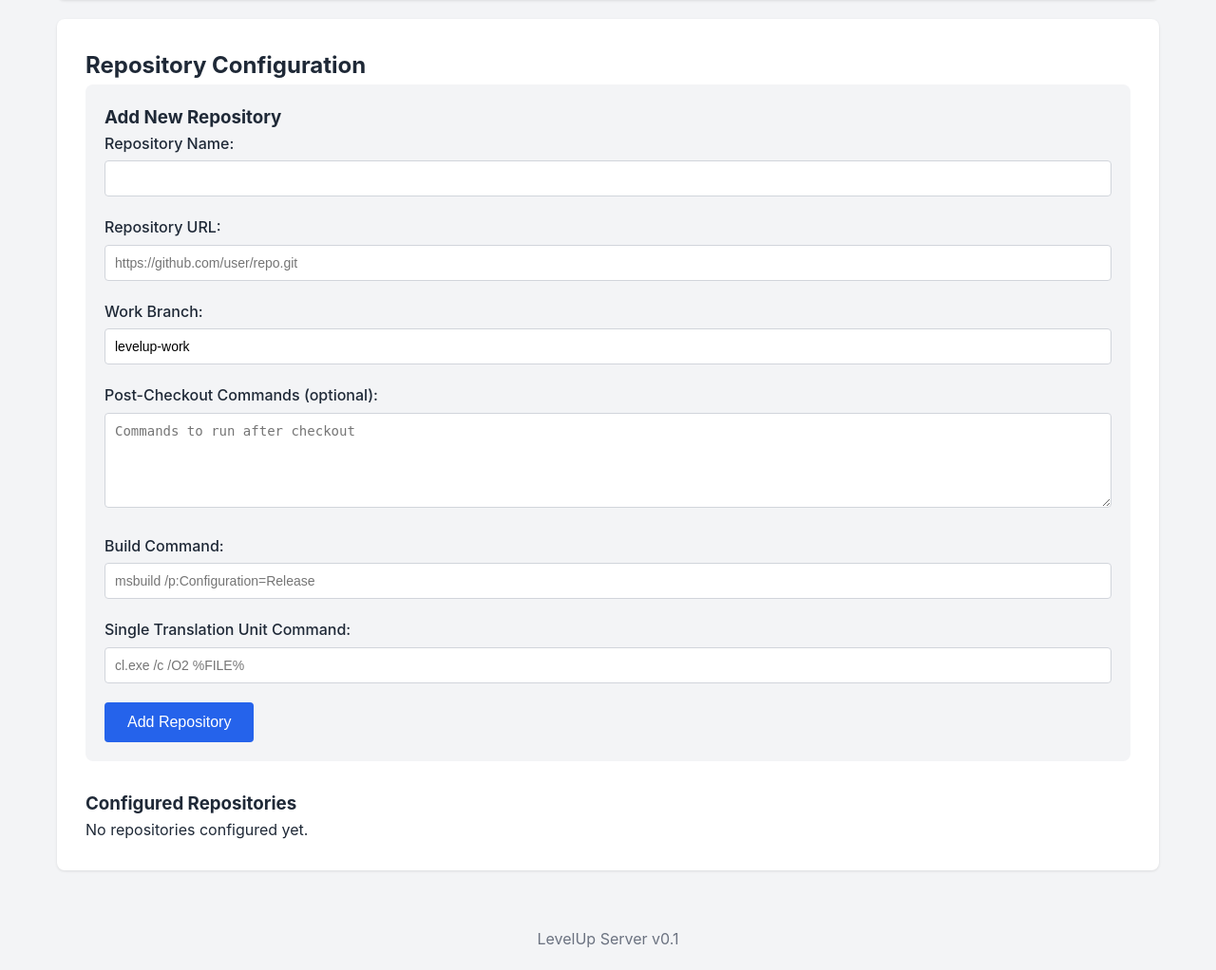
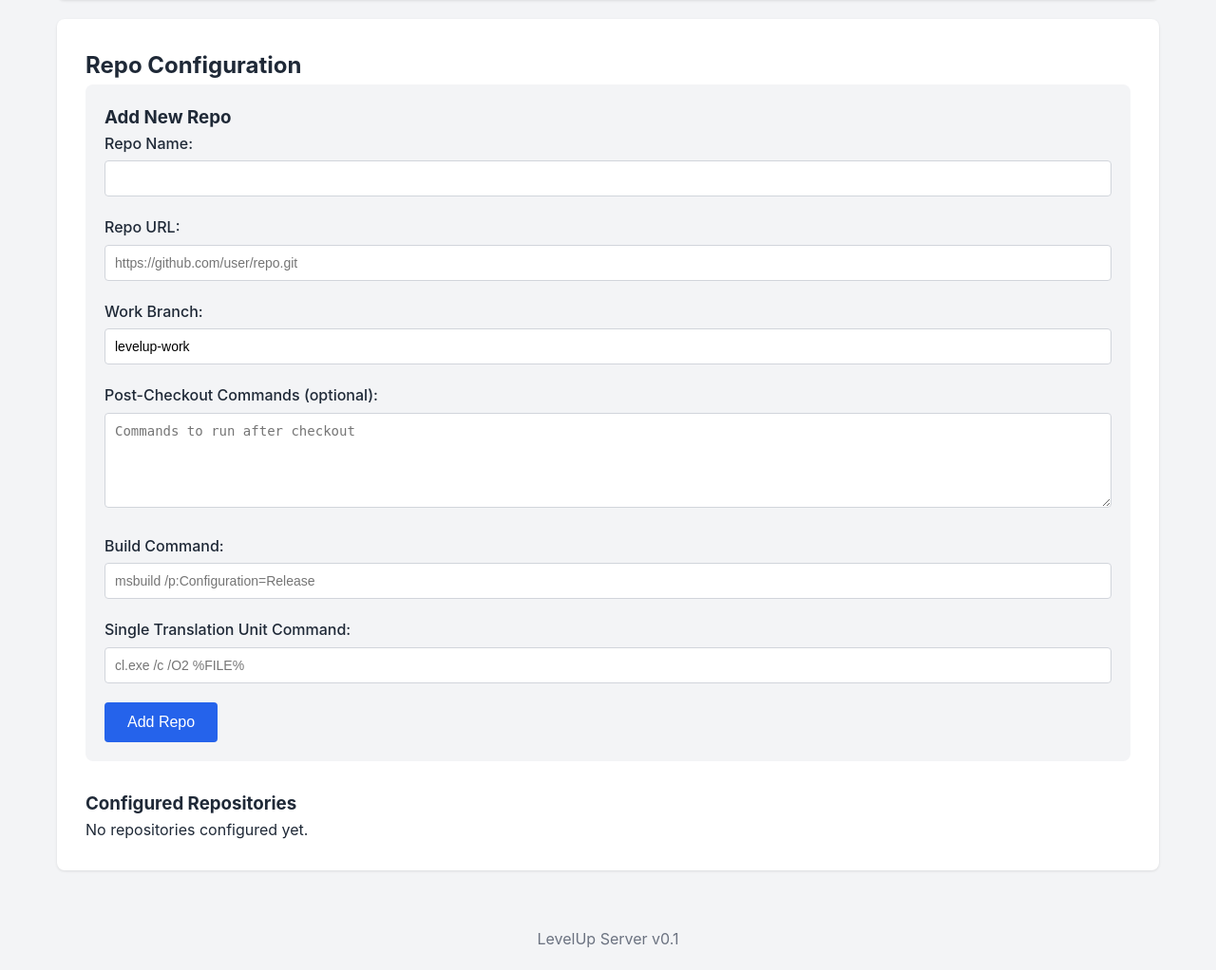
Before and after one commit to BjarneHelgesen/LevelUp, a Flask app: page / in a window 1280 px wide. Shown: the part 232-1254 px from the top of the page at 95% size. Run offline with Flask 3, Linux system fonts and the light colour scheme; data that the repository does not hold is empty; parts of the project's set-up code (start-up, migrations or seed data) failed here and were passed over.

Commit message:
Rename 'Repository' to 'Repo' in index.html
Updated all occurrences of 'Repository' to 'Repo' throughout the interface for consistency and brevity.

```diff
--- a/templates/index.html
+++ b/templates/index.html
@@ -25,18 +25,18 @@
         <main>
             <!-- Repositories Section -->
             <section id="repos" class="tab-content active">
-                <h2>Repository Configuration</h2>
+                <h2>Repo Configuration</h2>
 
                 <div class="form-container">
-                    <h3>Add New Repository</h3>
+                    <h3>Add New Repo</h3>
                     <form id="repo-form">
                         <div class="form-group">
-                            <label for="repo-name">Repository Name:</label>
+                            <label for="repo-name">Repo Name:</label>
                             <input type="text" id="repo-name" name="name" required>
                         </div>
 
                         <div class="form-group">
-                            <label for="repo-url">Repository URL:</label>
+                            <label for="repo-url">Repo URL:</label>
                             <input type="url" id="repo-url" name="url" required
                                    placeholder="https://github.com/user/repo.git">
                         </div>
@@ -65,7 +65,7 @@
                                    placeholder="cl.exe /c /O2 %FILE%">
                         </div>
 
-                        <button type="submit">Add Repository</button>
+                        <button type="submit">Add Repo</button>
                     </form>
                 </div>
 
@@ -83,7 +83,7 @@
                     <h3>Submit New Mod</h3>
                     <form id="mod-form">
                         <div class="form-group">
-                            <label for="mod-repo">Repository:</label>
+                            <label for="mod-repo">Repo:</label>
                             <select id="mod-repo" name="repo_name" required>
                                 <option value="">Select a repository...</option>
                             </select>
@@ -195,7 +195,7 @@
                     <h3>Submit Direct Commit for Validation</h3>
                     <form id="cppdev-form">
                         <div class="form-group">
-                            <label for="cppdev-repo">Repository:</label>
+                            <label for="cppdev-repo">Repo:</label>
                             <select id="cppdev-repo" name="repo_name" required>
                                 <option value="">Select a repository...</option>
                             </select>
```
